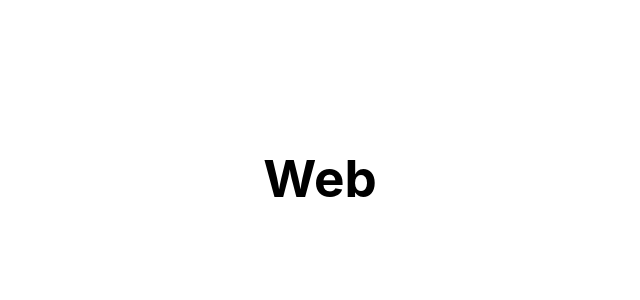
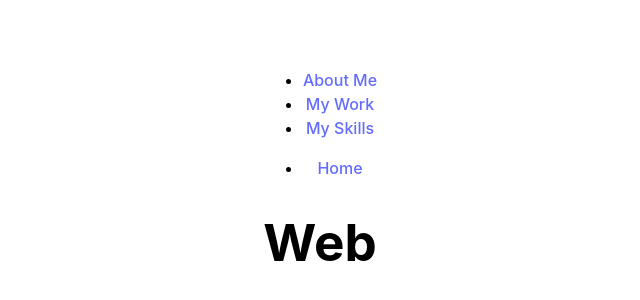
Before and after one commit to Diaa-E/portfolio, a React (Vite) app: page /web in a window 1280 px wide. Shown: the part 222-522 px from the top of the page, without its empty margins (320-960 px from the left). Built offline with nearby package versions, Linux system fonts and the light colour scheme.

Commit message:
Add nav bar to portfolio pages

```diff
--- a/src/pages/ArtPortfolio.jsx
+++ b/src/pages/ArtPortfolio.jsx
@@ -1,8 +1,12 @@
+import NavBar from "../components/NavBar";
 import styles from "./ArtPortfolio.module.css";
 
 export default function ArtPortfolio({ })
 {
     return (
-        <h1>Art</h1>
+        <>
+            <NavBar />
+            <h1>Art</h1>
+        </>
     )
 }
--- a/src/pages/WebPortfolio.jsx
+++ b/src/pages/WebPortfolio.jsx
@@ -1,8 +1,27 @@
+import NavBar from "../components/NavBar";
 import styles from "./WebPortfolio.module.css";
 
 export default function WebPortfolio({ })
 {
     return (
-        <h1>Web</h1>
+        <>
+            <NavBar
+                scrollAnchors={[
+                    {
+                        to: "#about",
+                        text: "About Me"
+                    },
+                    {
+                        to: "#work",
+                        text: "My Work"
+                    },
+                    {
+                        to: "#skills",
+                        text: "My Skills"
+                    }
+                ]}
+            />
+            <h1>Web</h1>
+        </>
     )
 }
```
